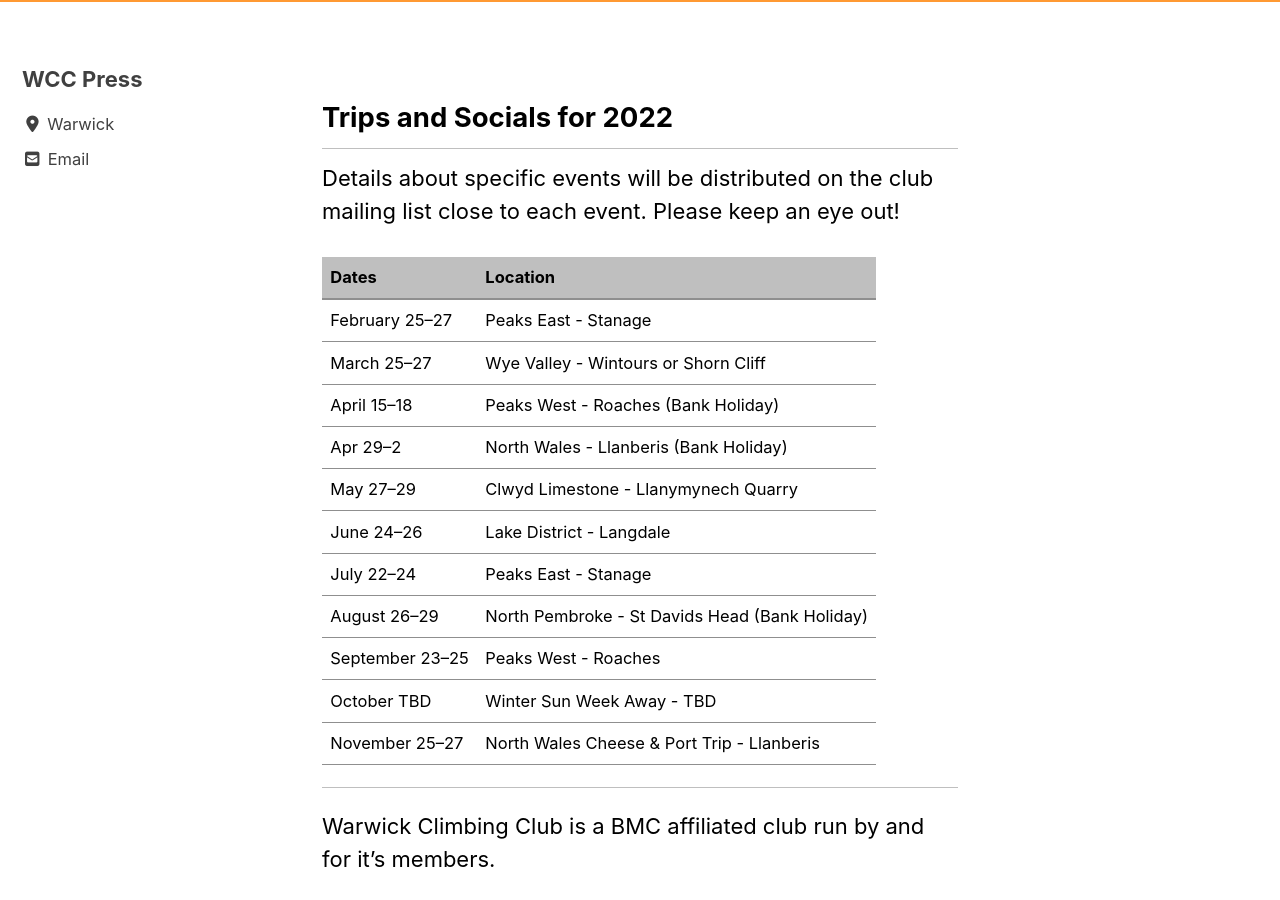
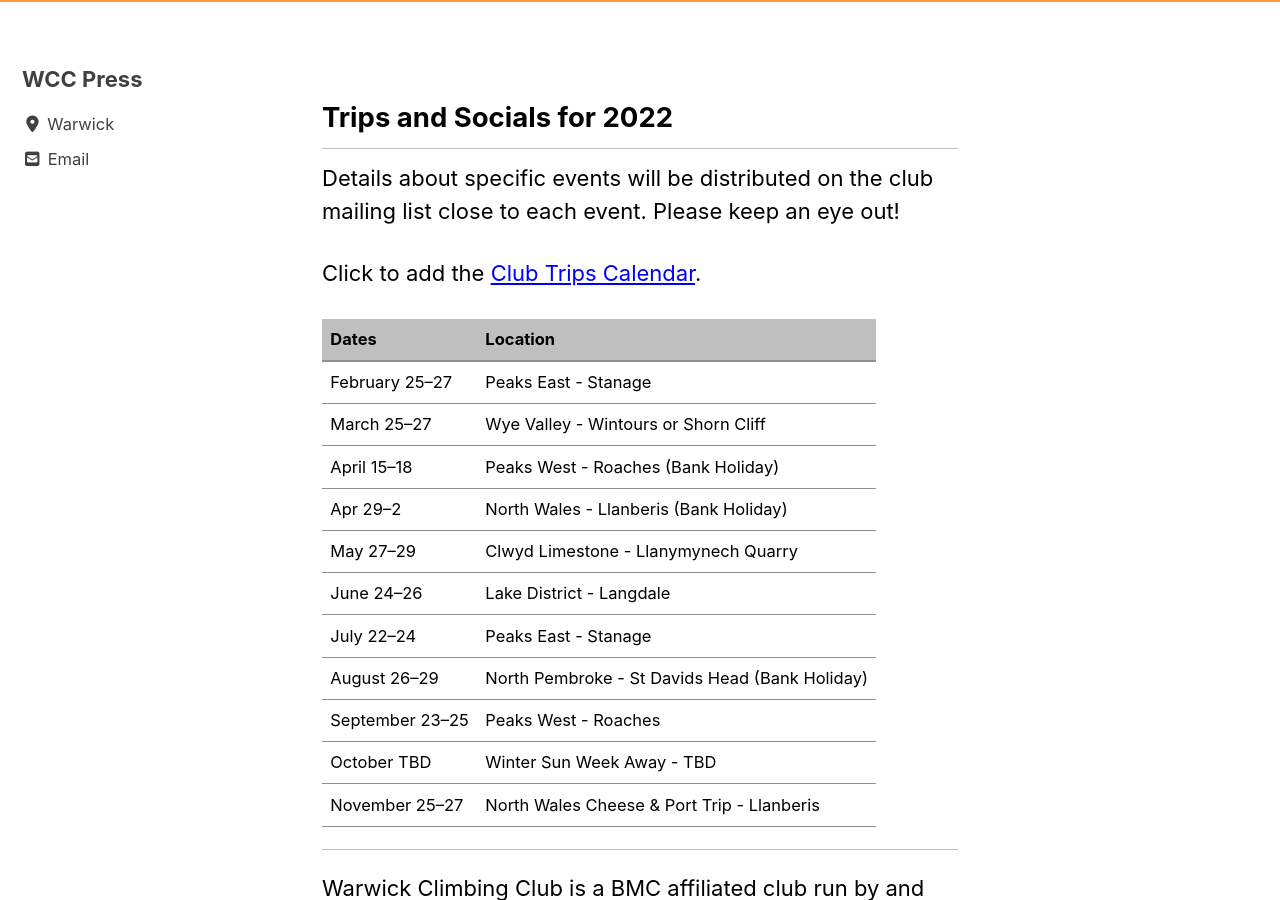
Before and after one commit to warwickclimbing/warwickclimbing.github.io, a Jekyll site: the page built from _pages/calendar.md, in a window 1280 px wide and 900 px high, scrolled down 343 px. Built offline with Jekyll 4.4.1, drawn with Linux system fonts in a browser that asks for light colours; cached includes are drawn as plain includes; nearby versions of some CDN libraries.

Commit message:
Update calendar.md

```diff
--- a/_pages/calendar.md
+++ b/_pages/calendar.md
@@ -9,6 +9,8 @@ toc: false
 ## Trips and Socials for 2022
 
 Details about specific events will be distributed on the club mailing list close to each event. Please keep an eye out!
+
+Click to add the [Club Trips Calendar](https://user.fm/calendar/v1-97ffe7f2dae5bc7a1e40633edbb11cee/Calendar.ics).
 
 | Dates           | Location                                        |
 |-----------------|-------------------------------------------------|
```
